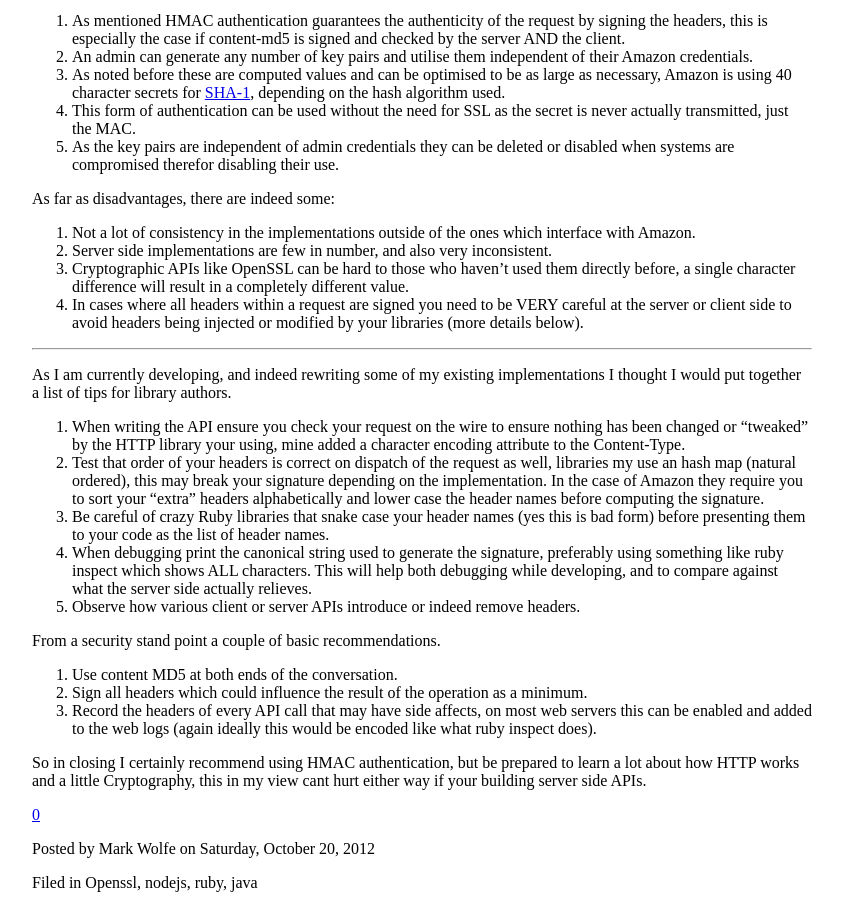
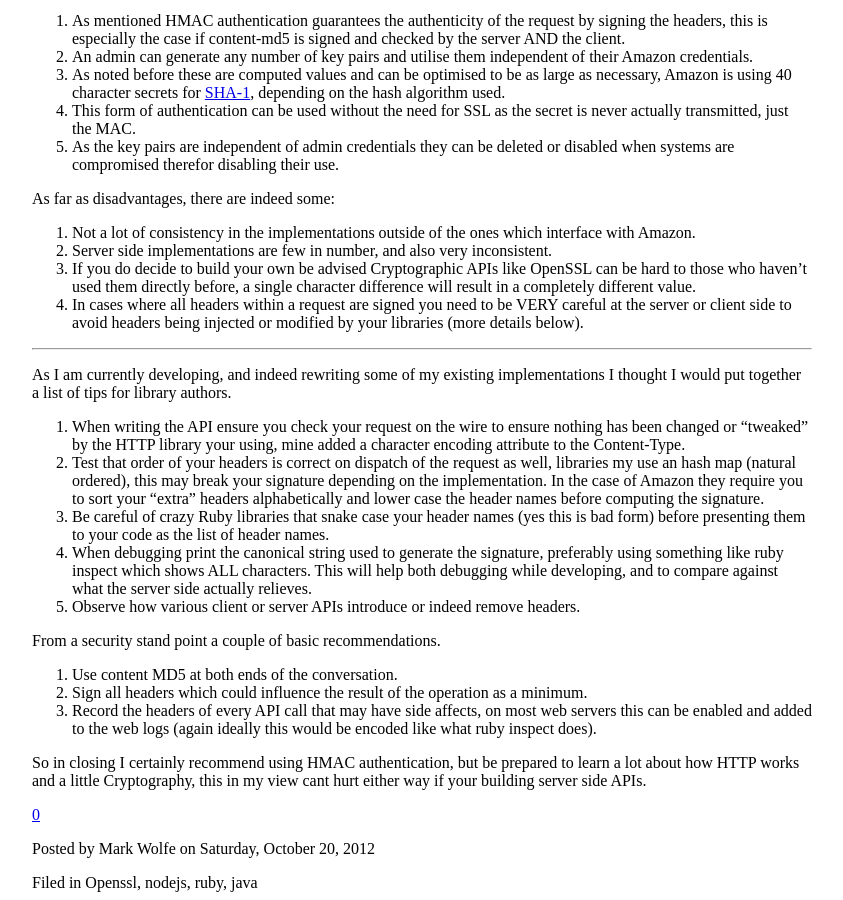
Before and after one commit to wolfeidau/wolfeidau_site, a Jekyll site: the page built from _posts/2012-10-20-what-is-hmac-and-why-is-it-useful.md, in a window 1280 px wide and 900 px high, scrolled down 1516 px. Shown: the whole window, without its empty margins (218-1061 px from the left). Built offline with Jekyll 4.4.1, drawn with Linux system fonts in a browser that asks for light colours; some web fonts are replaced; comment, search, counter and statistics services are not loaded.

Commit message:
Another correction

```diff
--- a/_posts/2012-10-20-what-is-hmac-and-why-is-it-useful.md
+++ b/_posts/2012-10-20-what-is-hmac-and-why-is-it-useful.md
@@ -95,7 +95,7 @@ As far as disadvantages, there are indeed some:
 
 1. Not a lot of consistency in the implementations outside of the ones which interface with Amazon.
 2. Server side implementations are few in number, and also very inconsistent.
-3. Cryptographic APIs like OpenSSL can be hard to those who haven't used them directly before, a single character difference will result in a completely different value.
+3. If you do decide to build your own be advised Cryptographic APIs like OpenSSL can be hard to those who haven't used them directly before, a single character difference will result in a completely different value.
 4. In cases where all headers within a request are signed you need to be VERY careful at the server or client
 side to avoid headers being injected or modified by your libraries (more details below).
 
```
